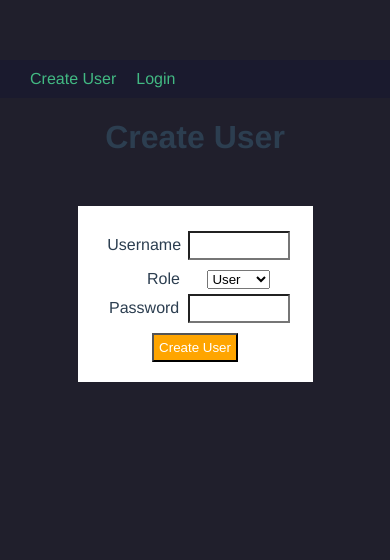
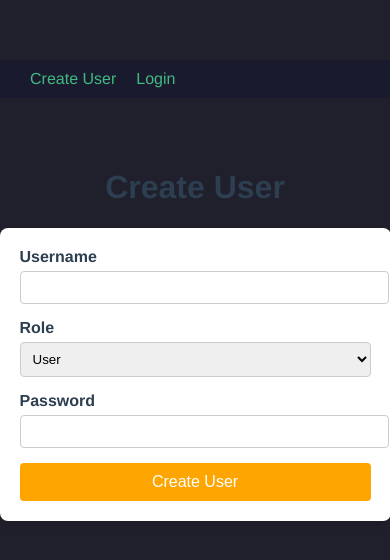
Before and after one commit to JayTabberer/quiz-manager, a Vue app in the folder quiz-manager-frontend/: page /#/home-page in a window 390 px wide. Before the commit this address led to /#/quizzes. Shown: the top 560 px of the page. Built offline with nearby package versions, Linux system fonts and the light colour scheme.

Commit message:
updated page styling

```diff
--- a/quiz-manager-frontend/src/components/CreateUser.vue
+++ b/quiz-manager-frontend/src/components/CreateUser.vue
@@ -1,10 +1,13 @@
 <template>
-    <div>
+    <div class="container">
       <h1>Create User</h1>
       <form @submit.prevent="createUser" class="form-block">
+        <div class="form-group">
           <label for="username">Username</label>
           <input type="text" id="username" v-model="username" required>
+        </div>
 
+        <div class="form-group">
           <label for="role">Role</label>
           <select id="role" v-model="role" required>
             <option value="admin">Admin</option>
@@ -12,9 +15,12 @@
             <option value="user">User</option>
             <option value="viewer">Viewer</option>
           </select>
+        </div>
 
+        <div class="form-group">
           <label for="password">Password</label>
           <input type="password" id="password" v-model="password" required>
+        </div>
 
         <button type="submit">Create User</button>
       </form>
@@ -53,36 +59,66 @@ export default {
   </script>
 
   <style>
-
-    .form-block {
-        justify-content: center;
-        width: 50%;
-        margin: 0 auto;
-        padding: 20px;
-        background-color: white;
+  /* Center everything */
+  .container {
+    display: flex;
+    flex-direction: column;
+    align-items: center;
+    text-align: center;
     margin-top: 50px;
   }
 
-    label {
-        width: 45%;
-        display: inline-block;
-        margin-top: 10px;
+  .form-block {
+    width: 100%;
+    max-width: 400px;
+    padding: 20px;
     background-color: white;
+    border-radius: 8px;
+    box-shadow: 0px 4px 6px rgba(0, 0, 0, 0.1);
   }
 
-    input {
-        width: 45%;
-        padding: 5px;
-        margin-top: 5px;
-        background-color: white;
+  /* Each form group (label + input) stacked */
+  .form-group {
+    display: flex;
+    flex-direction: column;
+    text-align: left;
+    margin-bottom: 15px;
   }
 
+  label {
+    font-weight: bold;
+    margin-bottom: 5px;
+  }
+
+  input,
+  select {
+    width: 100%;
+    padding: 8px;
+    border: 1px solid #ccc;
+    border-radius: 4px;
+  }
+
+  /* Responsive button */
   button {
-        margin-top: 10px;
-        padding: 5px;
+    width: 100%;
+    padding: 10px;
     background-color: orange;
     color: white;
+    border: none;
+    border-radius: 4px;
+    font-size: 16px;
+    cursor: pointer;
+    transition: background 0.3s ease;
   }
 
+  button:hover {
+    background-color: darkorange;
+  }
 
+  /* Make sure it looks good on all screen sizes */
+  @media (max-width: 500px) {
+    .form-block {
+      width: 90%;
+    }
+  }
   </style>
--- a/quiz-manager-frontend/src/components/LoginPage.vue
+++ b/quiz-manager-frontend/src/components/LoginPage.vue
@@ -1,12 +1,16 @@
 <template>
-    <div>
+    <div class="container">
       <h1>Login</h1>
       <form @submit.prevent="loginUser" class="form-block">
+        <div class="form-group">
           <label for="username">Username</label>
           <input type="text" id="username" v-model="username" required>
+        </div>
 
+        <div class="form-group">
           <label for="password">Password</label>
           <input type="password" id="password" v-model="password" required>
+        </div>
 
         <button type="submit">Login</button>
       </form>
@@ -45,3 +49,67 @@ export default {
     }
   };
   </script>
+
+  <style>
+  /* Center everything */
+  .container {
+    display: flex;
+    flex-direction: column;
+    align-items: center;
+    text-align: center;
+    margin-top: 50px;
+  }
+
+  .form-block {
+    width: 100%;
+    max-width: 400px;
+    padding: 20px;
+    background-color: white;
+    border-radius: 8px;
+    box-shadow: 0px 4px 6px rgba(0, 0, 0, 0.1);
+  }
+
+  /* Each form group (label + input) stacked */
+  .form-group {
+    display: flex;
+    flex-direction: column;
+    text-align: left;
+    margin-bottom: 15px;
+  }
+
+  label {
+    font-weight: bold;
+    margin-bottom: 5px;
+  }
+
+  input {
+    width: 100%;
+    padding: 8px;
+    border: 1px solid #ccc;
+    border-radius: 4px;
+  }
+
+  /* Responsive button */
+  button {
+    width: 100%;
+    padding: 10px;
+    background-color: orange;
+    color: white;
+    border: none;
+    border-radius: 4px;
+    font-size: 16px;
+    cursor: pointer;
+    transition: background 0.3s ease;
+  }
+
+  button:hover {
+    background-color: darkorange;
+  }
+
+  /* Make sure it looks good on all screen sizes */
+  @media (max-width: 500px) {
+    .form-block {
+      width: 90%;
+    }
+  }
+  </style>
--- a/quiz-manager-frontend/src/components/QuizDetail.vue
+++ b/quiz-manager-frontend/src/components/QuizDetail.vue
@@ -19,7 +19,7 @@
                 </div>
             </div>
 
-            <button type="submit" class="mt-4 bg-blue-500 text-white px-4 py-2 rounded hover:bg-blue-600">
+            <button type="submit" class="get-results-button">
                 Get results
             </button>
 
@@ -108,6 +108,15 @@ export default {
         margin-bottom: 5%;
     }
 
+    .get-results-button {
+        width: 30%;
+    }
+
+    .get-results-button:hover {
+        width: 30%;
+        background-color: rgb(39, 176, 39);
+    }
+
     label {
         display: flex;
         align-items: center;
--- a/quiz-manager-frontend/src/components/QuizForm.vue
+++ b/quiz-manager-frontend/src/components/QuizForm.vue
@@ -28,7 +28,7 @@
             </div>
 
             <button type="button" @click="addQuestion">Add Question</button>
-            <button type="submit">Create Quiz</button>
+            <button class="button-spacing" type="submit">Create Quiz</button>
         </form>
     </div>
 </template>
@@ -100,6 +100,10 @@ label {
     background-color: white
 }
 
+.button-spacing {
+    margin-left: 2%;
+}
+
 .form-group {
     display: flex;
     align-items: center;
@@ -125,6 +129,7 @@ label {
 }
 
 button {
+    width: 30%;
     margin-top: 10px;
     padding: 10px;
     background-color: orange;
--- a/quiz-manager-frontend/src/components/QuizList.vue
+++ b/quiz-manager-frontend/src/components/QuizList.vue
@@ -32,14 +32,14 @@
                         <button
                             v-if="userRole === 'admin' || userRole === 'editor'"
                             @click="editQuiz(quiz.id)"
-                            class="bg-yellow-500 text-white px-4 py-2 rounded hover:bg-yellow-600"
+                            class="edit-button"
                         >
                             Edit
                         </button>
                         <button
                             v-if="userRole === 'admin'"
                             @click="deleteQuiz(quiz.id)"
-                            class="bg-red-500 text-white px-4 py-2 rounded hover:bg-red-600"
+                            class="delete-button"
                         >
                             Delete
                         </button>
@@ -118,7 +118,33 @@ tr:hover {
 }
 button {
     cursor: pointer;
+    width: 15%;
+    margin-bottom: 2%;
 }
+
+.edit-button {
+    background-color: #f0ad4e;
+    color: white;
+    border: none;
+    width: 30%;
+    margin-right: 2%;
+}
+
+.edit-button:hover {
+    background-color: #ed900e;
+}
+
+.delete-button {
+    background-color: #f0ad4e;
+    color: white;
+    border: none;
+    width: 30%;
+}
+
+.delete-button:hover {
+    background-color: red;
+}
+
 button:hover {
     filter: brightness(0.9);
 }
```
Lines whose indentation alone changed are shown as unchanged.
